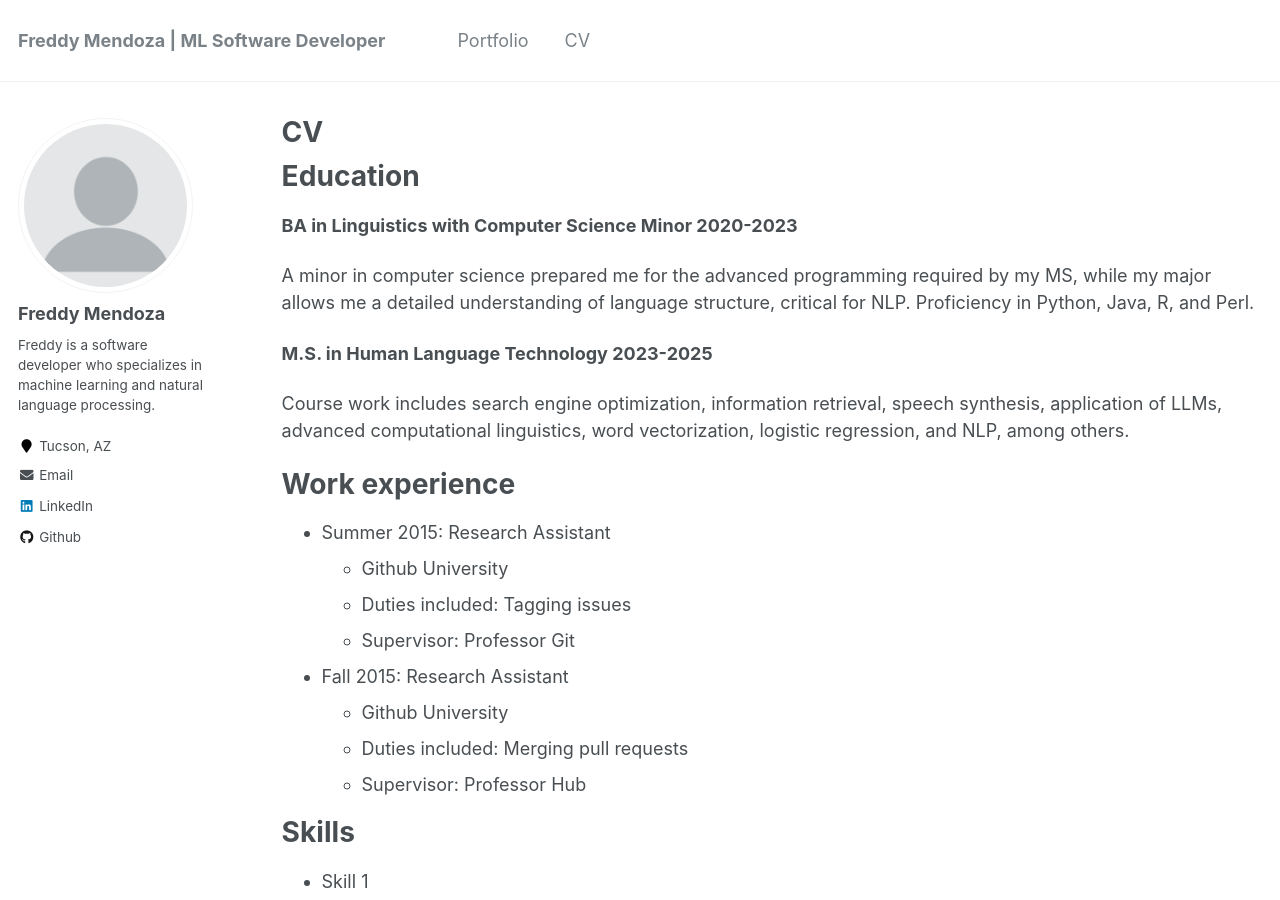
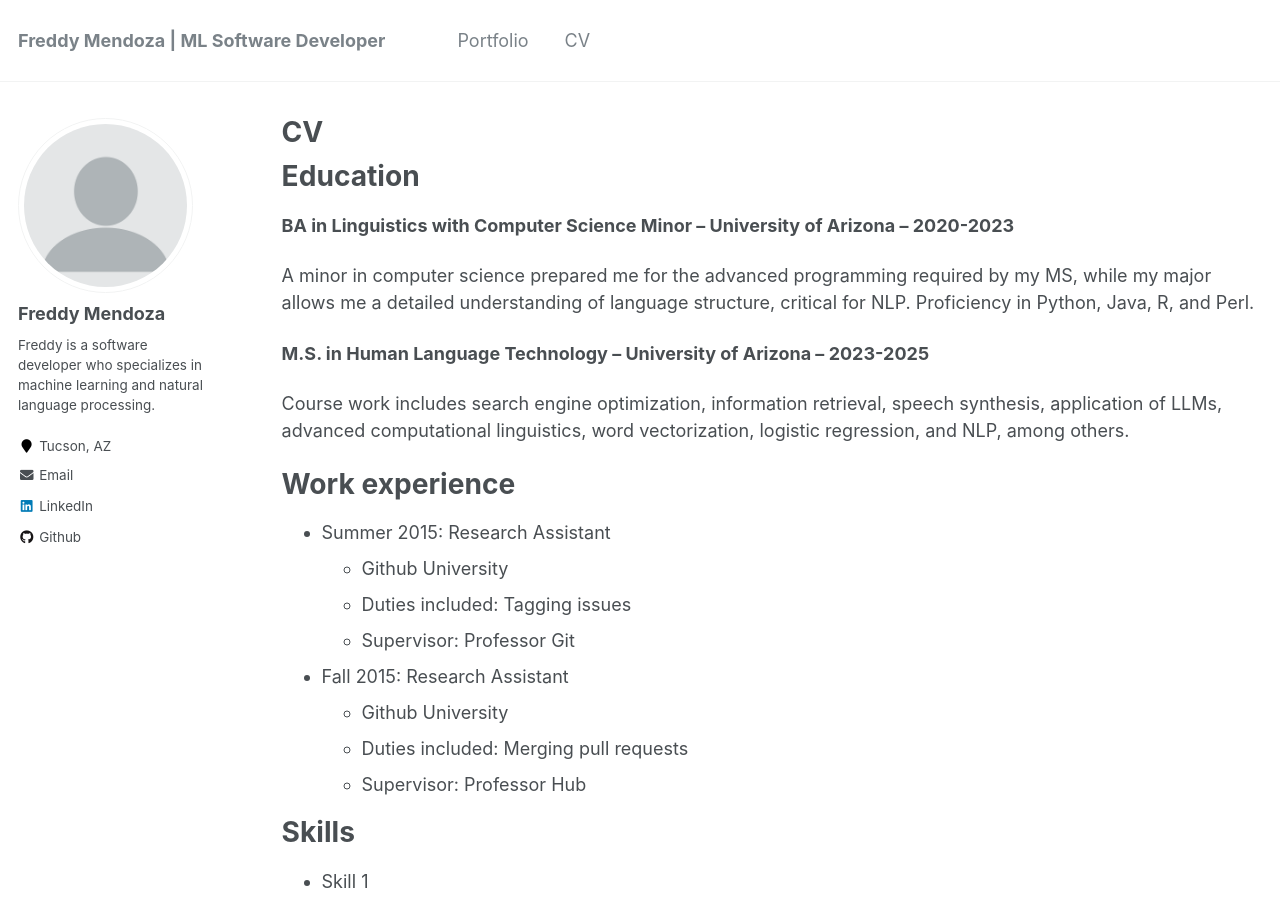
Before and after one commit to fmend/fmend.github.io, a Jekyll site: the page built from _pages/cv.md, in a window 1280 px wide and 900 px high. Built offline with Jekyll 4.4.1, drawn with Linux system fonts in a browser that asks for light colours.

Commit message:
Update cv.md

```diff
--- a/_pages/cv.md
+++ b/_pages/cv.md
@@ -11,11 +11,11 @@ redirect_from:
 
 Education
 ======
-**BA in Linguistics with Computer Science Minor 2020-2023**
+**BA in Linguistics with Computer Science Minor – University of Arizona – 2020-2023**
 
 A minor in computer science prepared me for the advanced programming required by my MS, while my major allows me a detailed understanding of language structure, critical for NLP. Proficiency in Python, Java, R, and Perl.
 
-**M.S. in Human Language Technology 2023-2025**
+**M.S. in Human Language Technology – University of Arizona – 2023-2025**
 
 Course work includes search engine optimization, information retrieval, speech synthesis, application of LLMs, advanced computational linguistics, word vectorization, logistic regression, and NLP, among others.
 
```
